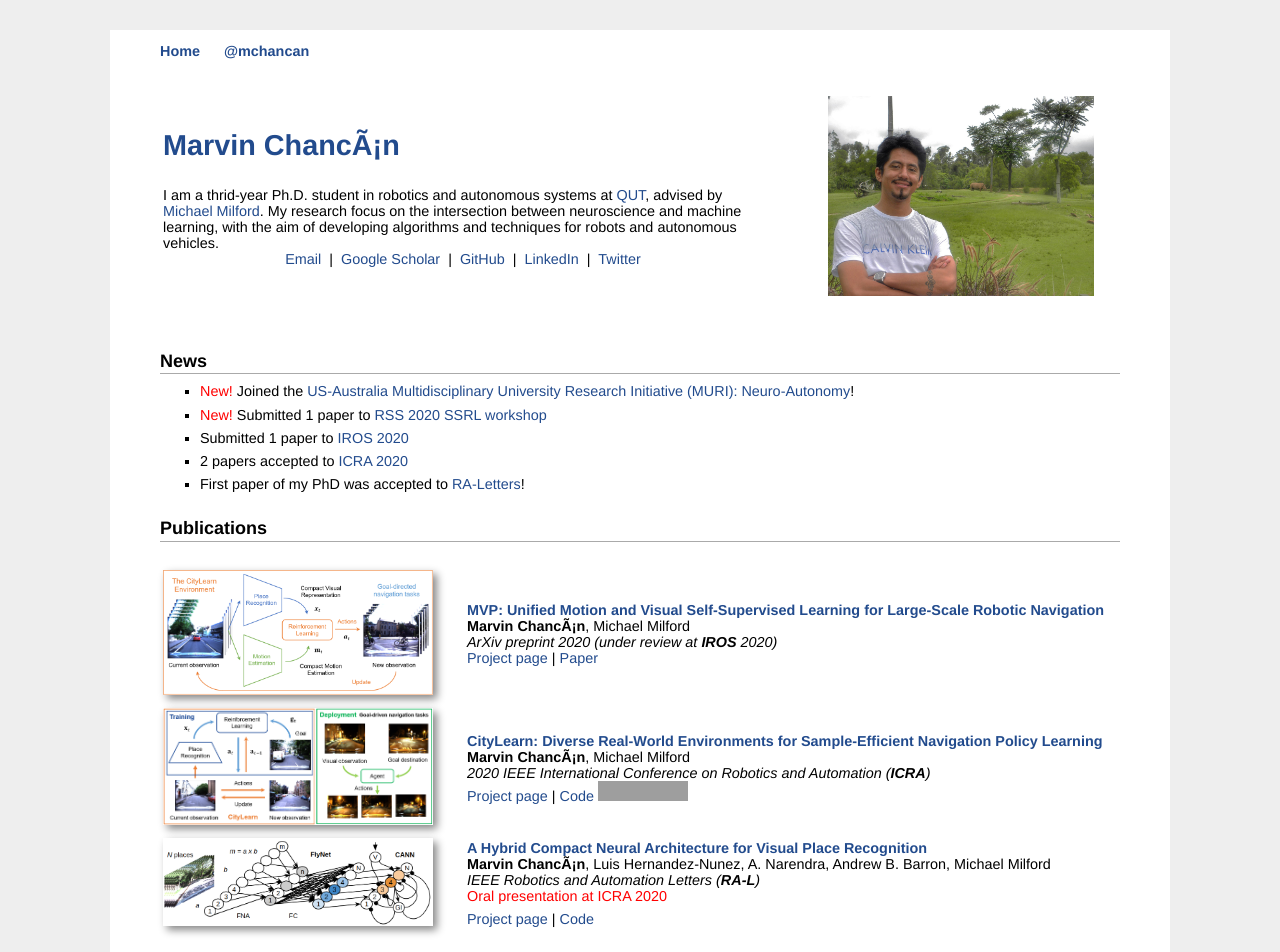
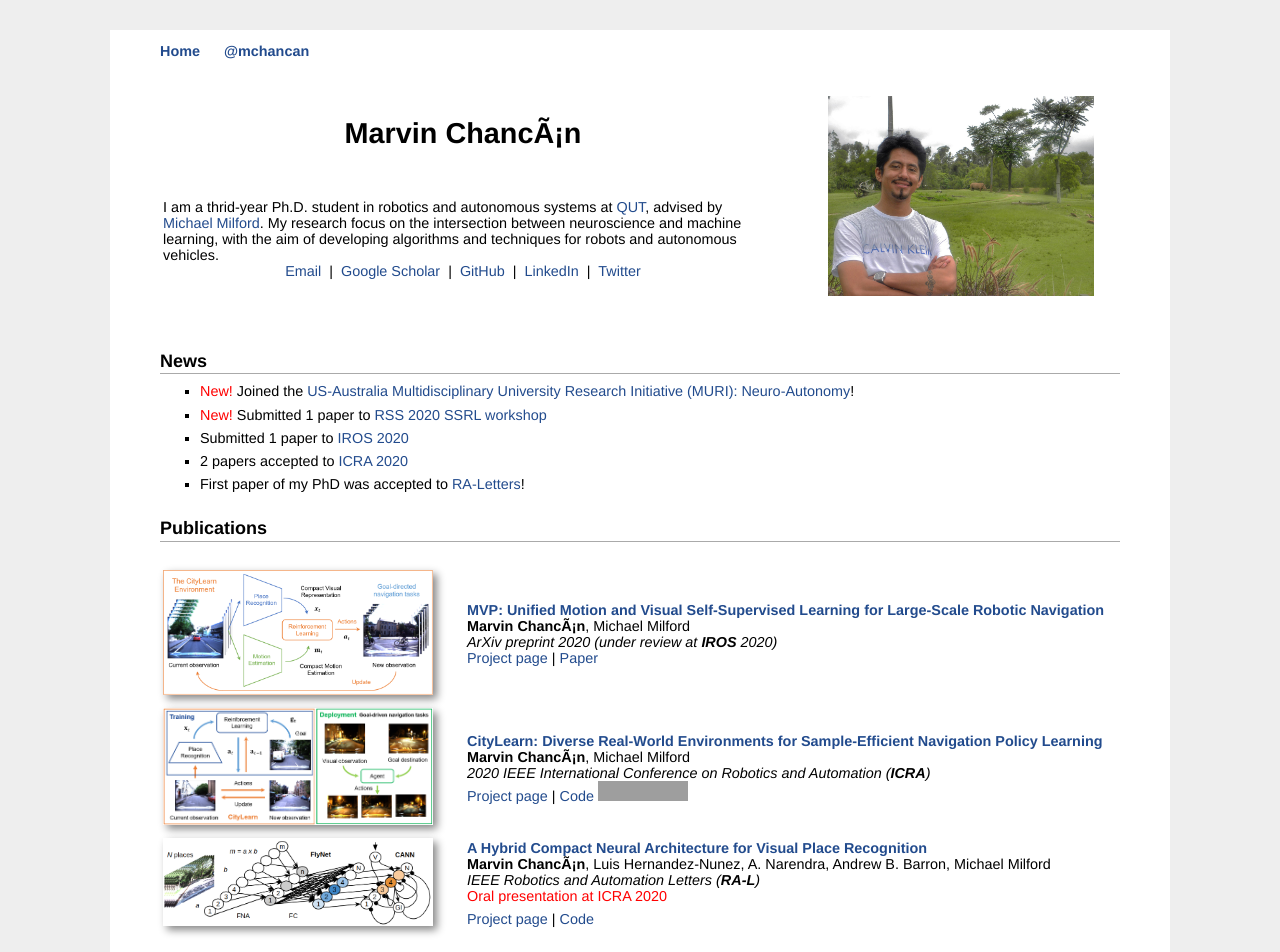
Before and after one commit to mchancan/mchancan.github.io, a Jekyll site: the page built from index.html, in a window 1280 px wide. Shown: the top 952 px of the page. Built offline with Jekyll 4.4.1, drawn with Linux system fonts in a browser that asks for light colours; comment, search, counter and statistics services are not loaded; grey boxes are pictures that could not be loaded.

Commit message:
Update index.html

```diff
--- a/index.html
+++ b/index.html
@@ -8,11 +8,12 @@ title: Marvin's Homepage
 	<td width="600">
 		<div id="toptitle">
 		<h1>
-		<a align="center"><b>Marvin Chancán</b></a>
+		<p align="center"><b>Marvin Chancán</b></p>
 		</h1>
 		</div>
 		I am a thrid-year Ph.D. student in robotics and autonomous systems at <a href="https://www.qut.edu.au/science-engineering/schools/electrical-engineering-robotics">QUT</a>, advised by <a href="https://scholar.google.com/citations?user=TDSmCKgAAAAJ&hl=en">Michael Milford</a>.
-		My research focus on the intersection between neuroscience and machine learning, with the aim of developing algorithms and techniques for robots and autonomous vehicles.</br>
+		My research focus on the intersection between neuroscience and machine learning, with the aim of developing algorithms and techniques for robots and autonomous vehicles.
+		</br>
 		<p align="center">
 			<a href="mailto:mchancanl@uni.pe">Email</a> &nbsp;|&nbsp;
 			<a href="https://scholar.google.com/citations?user=iK7xhJ4AAAAJ&hl=en">Google Scholar</a> &nbsp;|&nbsp;
```
